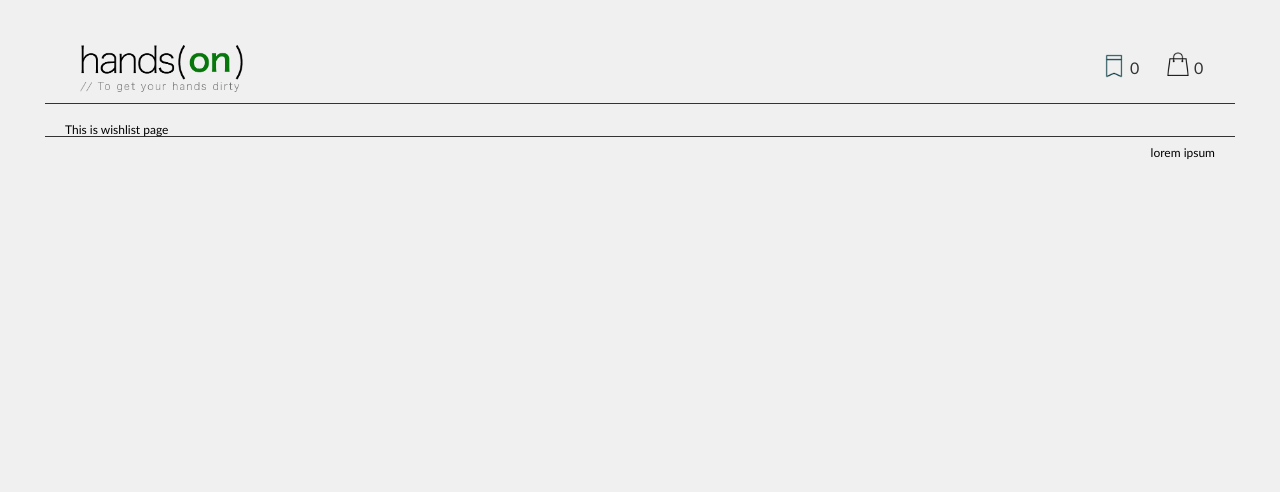
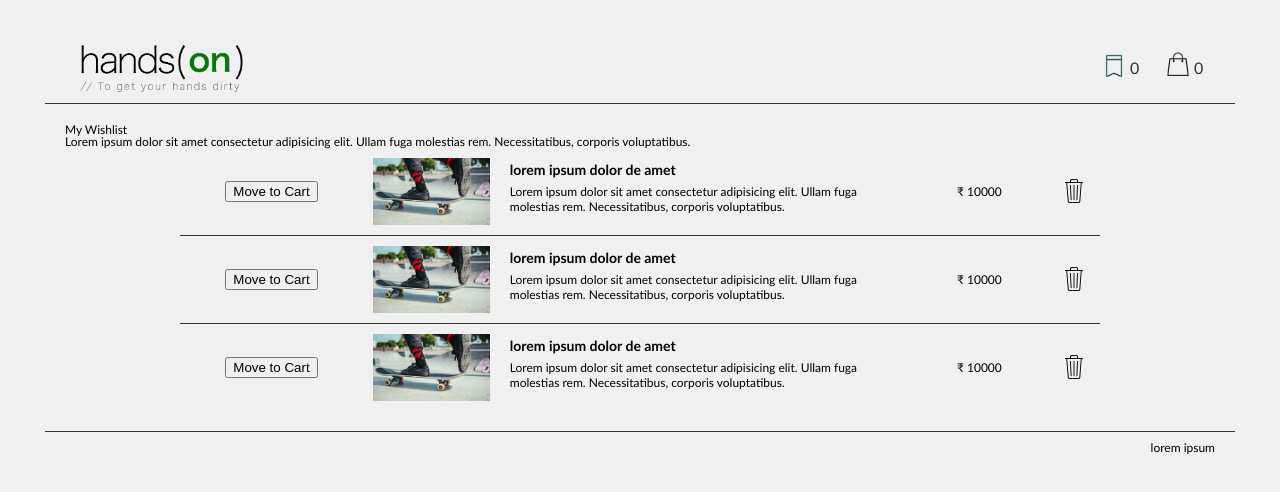
Before and after one commit to sunilfbd/catalogue-cart, a Vue app in the folder ecom-catalogue/: page /wishlist in a window 1280 px wide. Shown: the top 492 px of the page. Built offline with nearby package versions, Linux system fonts and the light colour scheme.

Commit message:
added meta tags with router

```diff
--- /dev/null
+++ b/ecom-catalogue/src/assets/styles/components/wishlist.scss
@@ -0,0 +1,125 @@
+.vu-wl-content {
+    margin-bottom: 20px;
+
+    .vu-table {
+        width: 80%;
+        margin: 0 auto;
+    }
+
+    .vu-table-row {
+        border-bottom: 1px solid #333;
+
+        &:last-child {
+            border: none;
+        }
+    }
+
+    .vu-table-col {
+        vertical-align: middle;
+        text-align: center;
+        padding: 10px;
+    }
+
+    .vu-table-col-remove {
+        width: 5%;
+    }
+
+    .vu-table-col-img {
+        width: 15%;
+    }
+
+    .vu-table-col-detail {
+        width:  45%;
+        text-align: left;
+    }
+
+    .vu-table-col-price {
+        width: 15%;
+    }
+
+    .vu-table-col-cart {
+        width: 20%;
+    }
+
+    .vu-wl-item-picture,
+    .vu-wl-item-img {
+        width: 100%;
+        display: block;
+    }
+
+    .vu-wl-cta-delete {
+        background-color: transparent;
+        background-image: url($icn-delete);
+        background-repeat: no-repeat;
+        background-size: cover;
+        background-position: left top;
+        height: 32px;
+        width: 32px;
+        border: none;
+    }
+
+    .vu-wl-item-heading {
+        font-size: 14px;
+        font-weight: 700;
+    }
+
+    .vu-deal-detail-text {
+        font-size: 12px;
+        line-height: 1.25;
+        margin: 7px 0;
+    }
+
+    // .vu-wl-item-list {
+    //     @include clearfix;
+    // }
+
+    // .vu-wl-item {
+    //     margin-bottom: 20px;
+    //     display: flex;
+    // }
+
+    // .vu-wl-item-picture {
+    //     width: 20%;
+    //     padding: 10px;
+    //     border: 1px solid #333;
+    //     margin-right: 20px;
+    // }
+
+    // .vu-wl-item-img {
+    //     width: 100%;
+    // }
+
+    // .vu-wl-btn-wrapper {
+    //     width: 30%;
+    // }
+
+    // .vu-wl-item-detail {
+    //     width: 50%;
+    // }
+
+    // .vu-wl-item-heading {
+    //     font-size: 18px;
+    //     line-height: 1.25;
+    //     margin-bottom: 10px;
+    // }
+
+    // .vu-wl-item-price {
+    //     font-size: 18px;
+    //     font-weight: 700;
+    // }
+
+    // .vu-wl-cta-moveToCart {
+    //     flex: none;
+    //     border: none;
+    //     font-size: 18px;
+    //     text-align: right;
+    //     background-color: red;
+    //     color: #fff;
+    //     padding: 10px 20px;
+    //     text-decoration: none;
+    //     margin-bottom: 10px;
+    // }
+
+
+
+}
--- /dev/null
+++ b/ecom-catalogue/src/components/WishlistContent.vue
@@ -0,0 +1,95 @@
+<template>
+    <div class="vu-component-wrapper vu-wl-content">
+        <h1>{{ $route.meta.title }}</h1>
+        <p>{{ $route.meta.description }}</p>
+        <table class="vu-table">
+            <tbody>
+                <tr class="vu-table-row">
+                    <td class="vu-table-col vu-table-col-cart">
+                        <button class="vu-wl-cta-moveToCart">Move to Cart</button>
+                    </td>
+                    <td class="vu-table-col vu-table-col-img">
+                        <picture class="vu-wl-item-picture">
+                            <a href="#">
+                                <img src="../../src/assets/skateboarding.jpg" class="vu-wl-item-img" />
+                            </a>
+                        </picture>
+                    </td>
+                    <td class="vu-table-col vu-table-col-detail">
+                        <h3 class="vu-wl-item-heading">lorem ipsum dolor de amet</h3>
+                        <p class="vu-deal-detail-text">Lorem ipsum dolor sit amet consectetur adipisicing elit. Ullam fuga molestias rem. Necessitatibus, corporis voluptatibus.</p>
+
+                    </td>
+                    <td class="vu-table-col vu-table-col-price">
+                        <span class="vu-wl-item-price">₹ 10000</span>
+                    </td>
+                    <td class="vu-table-col vu-table-col-remove">
+                        <button class="vu-wl-cta-delete">
+                            <span class="visually-hidden">Remove from Wishlist</span>
+                        </button>
+                    </td>
+                </tr>
+                <tr class="vu-table-row">
+                    <td class="vu-table-col vu-table-col-cart">
+                        <button class="vu-wl-cta-moveToCart">Move to Cart</button>
+                    </td>
+                    <td class="vu-table-col vu-table-col-img">
+                        <picture class="vu-wl-item-picture">
+                            <a href="#">
+                                <img src="../../src/assets/skateboarding.jpg" class="vu-wl-item-img" />
+                            </a>
+                        </picture>
+                    </td>
+                    <td class="vu-table-col vu-table-col-detail">
+                        <h3 class="vu-wl-item-heading">lorem ipsum dolor de amet</h3>
+                        <p class="vu-deal-detail-text">Lorem ipsum dolor sit amet consectetur adipisicing elit. Ullam fuga molestias rem. Necessitatibus, corporis voluptatibus.</p>
+
+                    </td>
+                    <td class="vu-table-col vu-table-col-price">
+                        <span class="vu-wl-item-price">₹ 10000</span>
+                    </td>
+                    <td class="vu-table-col vu-table-col-remove">
+                        <button class="vu-wl-cta-delete">
+                            <span class="visually-hidden">Remove from Wishlist</span>
+                        </button>
+                    </td>
+                </tr>
+                <tr class="vu-table-row">
+                    <td class="vu-table-col vu-table-col-cart">
+                        <button class="vu-wl-cta-moveToCart">Move to Cart</button>
+                    </td>
+                    <td class="vu-table-col vu-table-col-img">
+                        <picture class="vu-wl-item-picture">
+                            <a href="#">
+                                <img src="../../src/assets/skateboarding.jpg" class="vu-wl-item-img" />
+                            </a>
+                        </picture>
+                    </td>
+                    <td class="vu-table-col vu-table-col-detail">
+                        <h3 class="vu-wl-item-heading">lorem ipsum dolor de amet</h3>
+                        <p class="vu-deal-detail-text">Lorem ipsum dolor sit amet consectetur adipisicing elit. Ullam fuga molestias rem. Necessitatibus, corporis voluptatibus.</p>
+
+                    </td>
+                    <td class="vu-table-col vu-table-col-price">
+                        <span class="vu-wl-item-price">₹ 10000</span>
+                    </td>
+                    <td class="vu-table-col vu-table-col-remove">
+                        <button class="vu-wl-cta-delete">
+                            <span class="visually-hidden">Remove from Wishlist</span>
+                        </button>
+                    </td>
+                </tr>
+            </tbody>
+        </table>
+    </div>
+</template>
+
+<script>
+export default {
+    name: 'WishlistContent'
+}
+</script>
+
+<style lang="scss" scoped>
+    @import './src/assets/styles/components/wishlist.scss';
+</style>
--- a/ecom-catalogue/src/router/index.js
+++ b/ecom-catalogue/src/router/index.js
@@ -10,17 +10,27 @@ const routes = [
   {
     path: '/',
     name: 'home',
-    component: Home
+    component: Home,
+    meta: {
+      title: 'My Collection',
+    }
   },
   {
     path: '/wishlist',
     name: 'wishlist',
-    component: Wishlist
+    component: Wishlist,
+    meta: {
+      title: 'My Wishlist',
+      description: 'Lorem ipsum dolor sit amet consectetur adipisicing elit. Ullam fuga molestias rem. Necessitatibus, corporis voluptatibus.'
+    }
   },
   {
     path: '/cart',
     name: 'cart',
-    component: Cart
+    component: Cart,
+    meta: {
+      title: 'My Bag',
+    }
   }
   // {
   //   path: '/about',
--- a/ecom-catalogue/src/views/Wishlist.vue
+++ b/ecom-catalogue/src/views/Wishlist.vue
@@ -1,9 +1,7 @@
 <template>
   <div id="app" class="vu-app-wrapper">
       <Header />
-      <div class="vu-component-wrapper vu-wishlist">
-        <h1>This is wishlist page</h1>
-      </div>
+      <WishlistContent />
       <Footer />
   </div>
 </template>
@@ -11,12 +9,14 @@
 <script>
     import Header from '../components/Header.vue'
     import Footer from '../components/Footer.vue'
+    import WishlistContent from  '../components/WishlistContent.vue'
 
     export default {
         name: 'wishlist',
         components: {
             Header,
-            Footer
+            Footer,
+            WishlistContent
         }
     }
 </script>
```
Also changed, not shown: ecom-catalogue/src/assets/styles/core/variables.scss (+1 -0 lines), ecom-catalogue/src/components/CartContent.vue (added).
